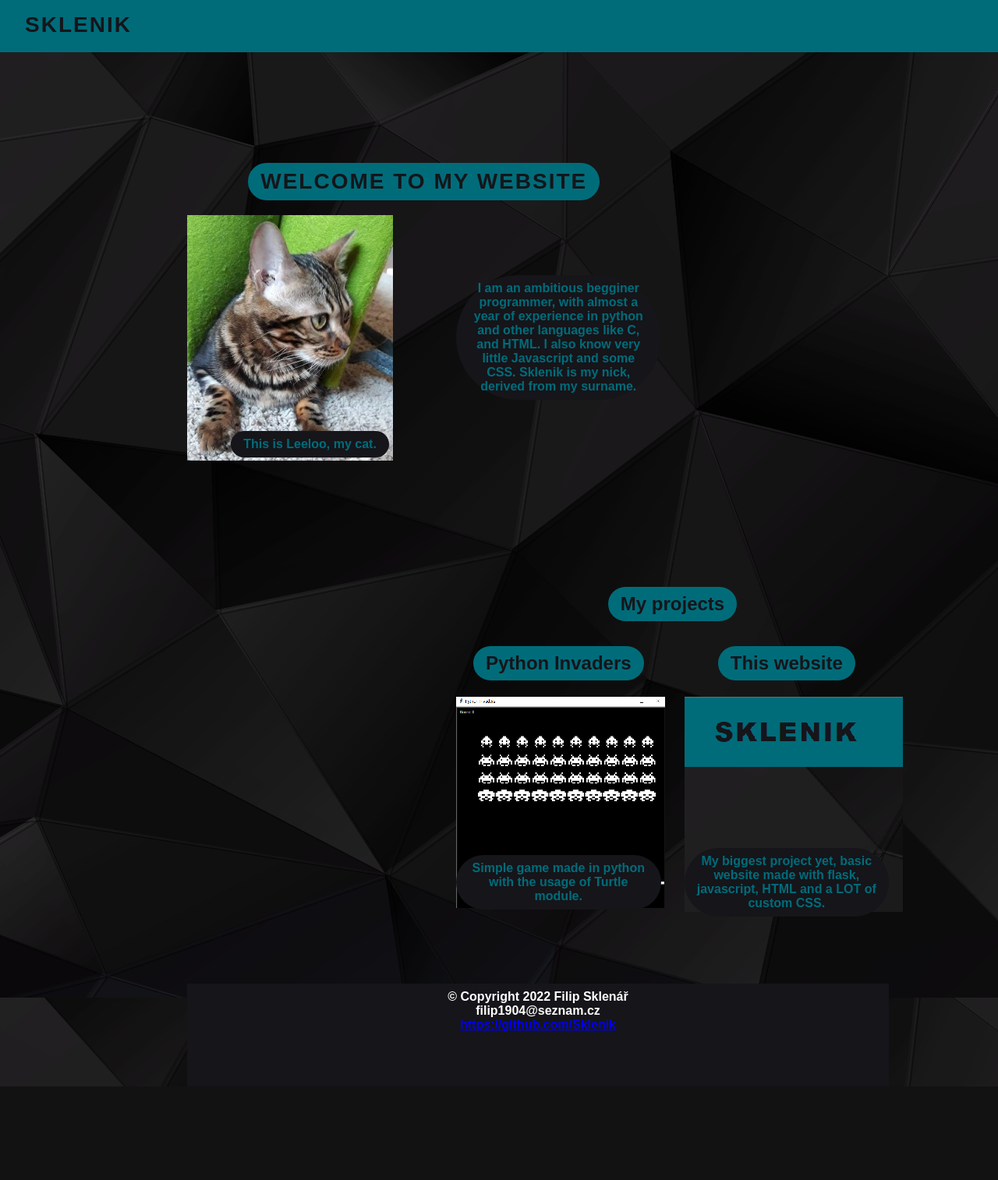
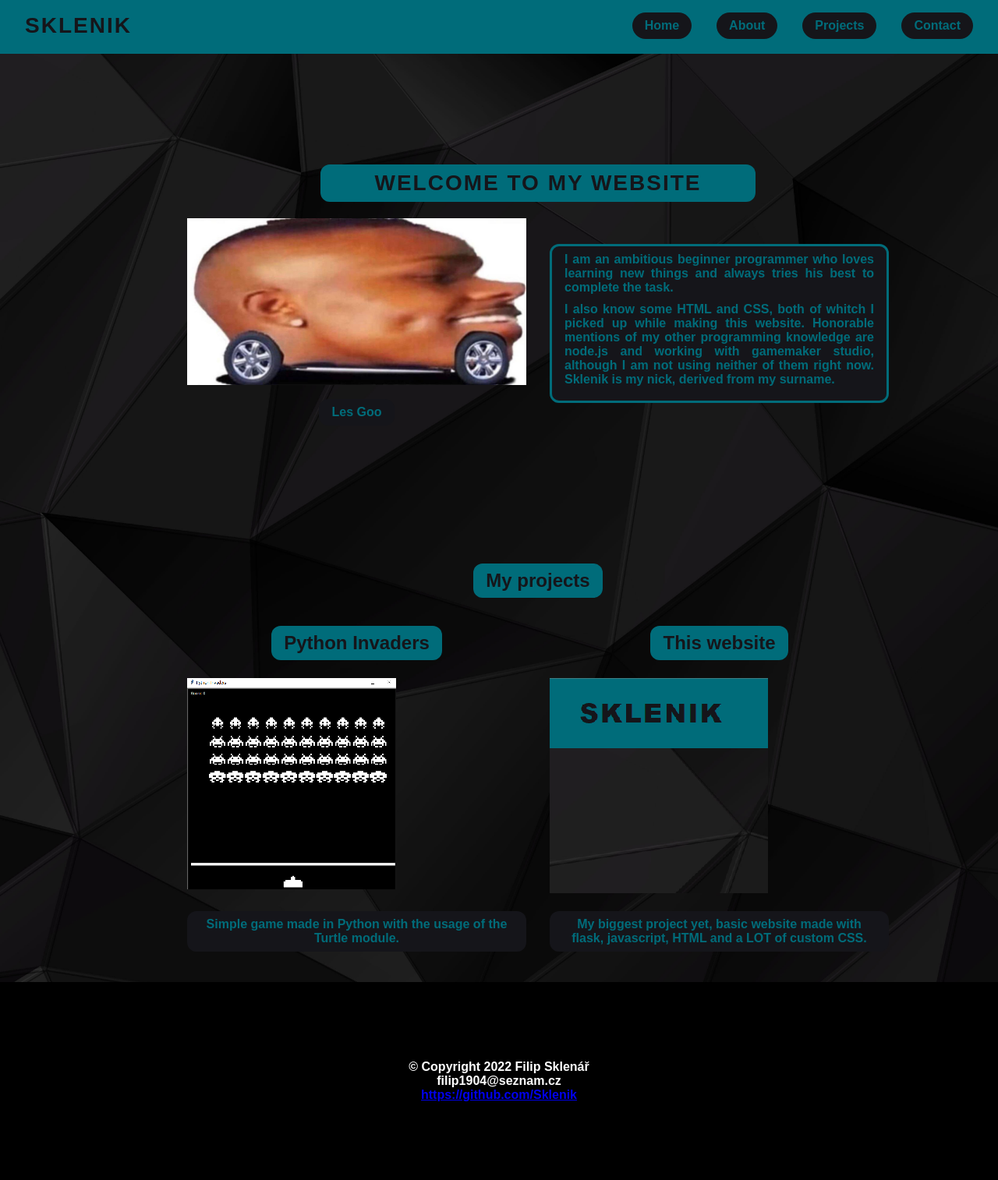
Before and after one commit to Sklenik/WEB, a Flask app: page / in a window 1280 px wide. Shown: the whole page at 78% size. Before the commit the page ends 1394 px from the top, so only its background shows below. Run offline with Flask 2, Linux system fonts and the light colour scheme.

Commit message:
heavy modification of home CSS grid, patched the image resizing

```diff
--- a/website/static/css/home.css
+++ b/website/static/css/home.css
@@ -2,6 +2,7 @@
   --primary: white;
   --light: #15151a;
   --dark: rgb(0, 108, 122);
+  --border_rad_px: 12px;
 }
 
 .main_home {
@@ -14,21 +15,21 @@
 
 .home-container {
   display: grid;
-  grid-template-columns: 1fr 1fr 1fr;
+  grid-template-columns: 1fr 1fr;
   grid-template-rows: 0.25fr 0.7fr 0.15fr 0.5fr 0.25fr 0.25fr 0.7fr 0.25fr 0.25fr 0.5fr;
   gap: 10px 30px;
   grid-auto-flow: row;
   grid-template-areas:
-    "Header Header ."
-    "Image Text ."
-    "Image-des Text ."
-    ". . ."
-    ". Header2 Header2"
-    ". projname1 projname2"
-    ". proj-1 proj2"
-    ". proj1-text proj2-text"
-    ". . ."
-    "Footer Footer Footer";
+    "Header Header"
+    "Image Text"
+    "Image-des Text"
+    ". ."
+    "Header2 Header2"
+    "projname1 projname2"
+    "proj-1 proj2"
+    "proj1-text proj2-text"
+    ". ."
+    "Footer Footer";
 }
 
 .Header {
@@ -40,21 +41,19 @@
   font-weight: 600;
   text-decoration: none;
   transition: 0.4s;
-  padding: 8px 16px;
-  border-radius: 99px;
+  padding: 8px 70px;
+  border-radius: var(--border_rad_px);
 }
 
-img {
+div > img {
+  width: auto;
+  height: auto;
+  max-height: 100%;
   max-width: 100%;
-  max-height: 100%;
 }
 
 .Image {
   grid-area: Image;
-
-  object-fit: cover;
-  height: 264px;
-  width: 315px;
 }
 
 .Image-des {
@@ -67,20 +66,26 @@ img {
   text-decoration: none;
   transition: 0.4s;
   padding: 8px 16px;
-  border-radius: 99px;
+  border-radius: var(--border_rad_px);
 }
 
-.Text {
+.home-intro-text {
   grid-area: Text;
   color: var(--dark);
   background-color: var(--light);
-  text-align: center;
+  text-align: justify;
   margin: auto;
   font-weight: 600;
   text-decoration: none;
   transition: 0.4s;
   padding: 8px 16px;
-  border-radius: 99px;
+  border-radius: var(--border_rad_px);
+  border-style: solid;
+  border-color: var(--dark);
+}
+
+p {
+  padding-bottom: 10px;
 }
 
 .Header2 {
@@ -93,7 +98,7 @@ img {
   text-decoration: none;
   transition: 0.4s;
   padding: 8px 16px;
-  border-radius: 99px;
+  border-radius: var(--border_rad_px);
 }
 
 .projname1 {
@@ -106,7 +111,7 @@ img {
   text-decoration: none;
   transition: 0.4s;
   padding: 8px 16px;
-  border-radius: 99px;
+  border-radius: var(--border_rad_px);
 }
 
 .projname2 {
@@ -119,21 +124,15 @@ img {
   text-decoration: none;
   transition: 0.4s;
   padding: 8px 16px;
-  border-radius: 99px;
+  border-radius: var(--border_rad_px);
 }
 
 .proj-1 {
-  object-fit: cover;
   grid-area: proj-1;
-  height: 100px;
-  width: 100px;
 }
 
 .proj2 {
-  object-fit: cover;
   grid-area: proj2;
-  height: 100px;
-  width: 100px;
 }
 
 .proj1-text {
@@ -146,7 +145,7 @@ img {
   text-decoration: none;
   transition: 0.4s;
   padding: 8px 16px;
-  border-radius: 99px;
+  border-radius: var(--border_rad_px);
 }
 
 .proj2-text {
@@ -159,13 +158,14 @@ img {
   text-decoration: none;
   transition: 0.4s;
   padding: 8px 16px;
-  border-radius: 99px;
+  border-radius: var(--border_rad_px);
 }
 
+/*
 .Footer {
   grid-area: Footer;
   color: white;
-  background-color: var(--light);
+  background-color: blue;
   text-align: center;
   font-weight: 600;
   text-decoration: none;
@@ -173,3 +173,4 @@ img {
   padding: 8px 16px;
   margin: 0;
 }
+*/
--- a/website/static/css/main.css
+++ b/website/static/css/main.css
@@ -46,7 +46,6 @@ h1 {
   text-transform: uppercase;
 }
 
-/*
 .hamburger {
   display: block;
   position: relative;
@@ -132,7 +131,7 @@ h1 {
   border-radius: 99px;
 }
 
-
+/*
 .footer {
   position: absolute;
   bottom: 0;
@@ -144,3 +143,17 @@ h1 {
   color: #fff;
 }
 */
+
+.footer {
+  position: relative;
+  bottom: 0;
+  left: 0;
+  right: 0;
+  z-index: 99;
+  background-color: black;
+  padding: 100px 32px;
+  color: white;
+  text-align: center;
+  font-weight: 600;
+  text-decoration: none;
+}
--- a/website/templates/base.html
+++ b/website/templates/base.html
@@ -16,7 +16,7 @@
     <nav>
       <div class="container">
         <h1 class="slide-right">Sklenik</h1>
-        <!--
+
         <div class="menu">
           <a id="home" href="/">Home</a>
           <a id="about" href="/about">About</a>
@@ -30,15 +30,16 @@
           <span></span>
         </button>
       </div>
-      -->
     </nav>
 
     {% block content %}{% endblock %}
     <!-- page content /-->
 
-    <!-- <footer class="footer">
-      <p>Copyright 2022 Filip Sklenář</p>
-    </footer> /-->
+    <footer class="footer">
+      <div>© Copyright 2022 Filip Sklenář</div>
+      <div>filip1904@seznam.cz</div>
+      <a href="https://github.com/Sklenik">https://github.com/Sklenik</a>
+    </footer>
 
     <script src="static/js/main.js"></script>
     <!-- some javascript toomfoolery /-->
--- a/website/templates/home.html
+++ b/website/templates/home.html
@@ -3,29 +3,34 @@ content%}
 <main class="main_home">
   <div class="home-container">
     <div class="Header"><h1>Welcome to my website</h1></div>
-    <div class="Image"><embed src="../static/images/Leeloo - kopie.jpg" /></div>
-    <div class="Image-des">This is Leeloo, my cat.</div>
-    <div class="Text">
-      I am an ambitious begginer programmer, with almost a year of experience in
-      python and other languages like C, and HTML. I also know very little
-      Javascript and some CSS. Sklenik is my nick, derived from my surname.
+    <div class="Image"><img src="../static/images/dababy.jpg" /></div>
+    <div class="Image-des">Les Goo</div>
+    <div class="home-intro-text">
+      <p>
+        I am an ambitious beginner programmer who loves learning new things and
+        always tries his best to complete the task.
+      </p>
+      <p>
+        I also know some HTML and CSS, both of whitch I picked up while making
+        this website. Honorable mentions of my other programming knowledge are
+        node.js and working with gamemaker studio, although I am not using
+        neither of them right now. Sklenik is my nick, derived from my surname.
+      </p>
     </div>
     <div class="Header2"><h2>My projects</h2></div>
     <div class="projname1"><h2>Python Invaders</h2></div>
     <div class="projname2"><h2>This website</h2></div>
-    <div class="proj-1"><embed src="../static/images/invaders.PNG" /></div>
-    <div class="proj2"><embed src="../static/images/sklenik.PNG" /></div>
+    <div class="proj-1"><img src="../static/images/invaders.PNG" /></div>
+    <div class="proj2"><img src="../static/images/sklenik.PNG" /></div>
     <div class="proj1-text">
-      Simple game made in python with the usage of Turtle module.
+      Simple game made in Python with the usage of the Turtle module.
     </div>
     <div class="proj2-text">
       My biggest project yet, basic website made with flask, javascript, HTML
       and a LOT of custom CSS.
     </div>
     <div class="Footer">
-      <div>© Copyright 2022 Filip Sklenář</div>
-      <div>filip1904@seznam.cz</div>
-      <a href="https://github.com/Sklenik">https://github.com/Sklenik</a>
+      <!-- outdated do not type anything here-->
     </div>
   </div>
 </main>
```
Also changed, not shown: website/static/images/dababy.jpg (added).
